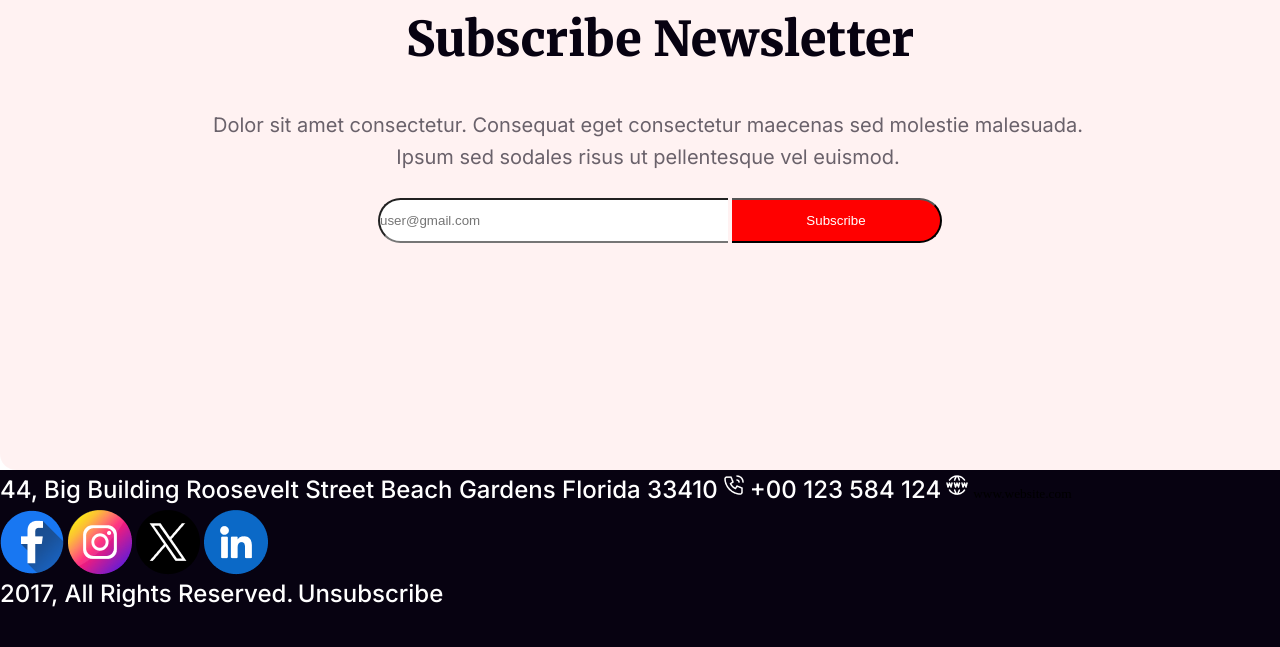
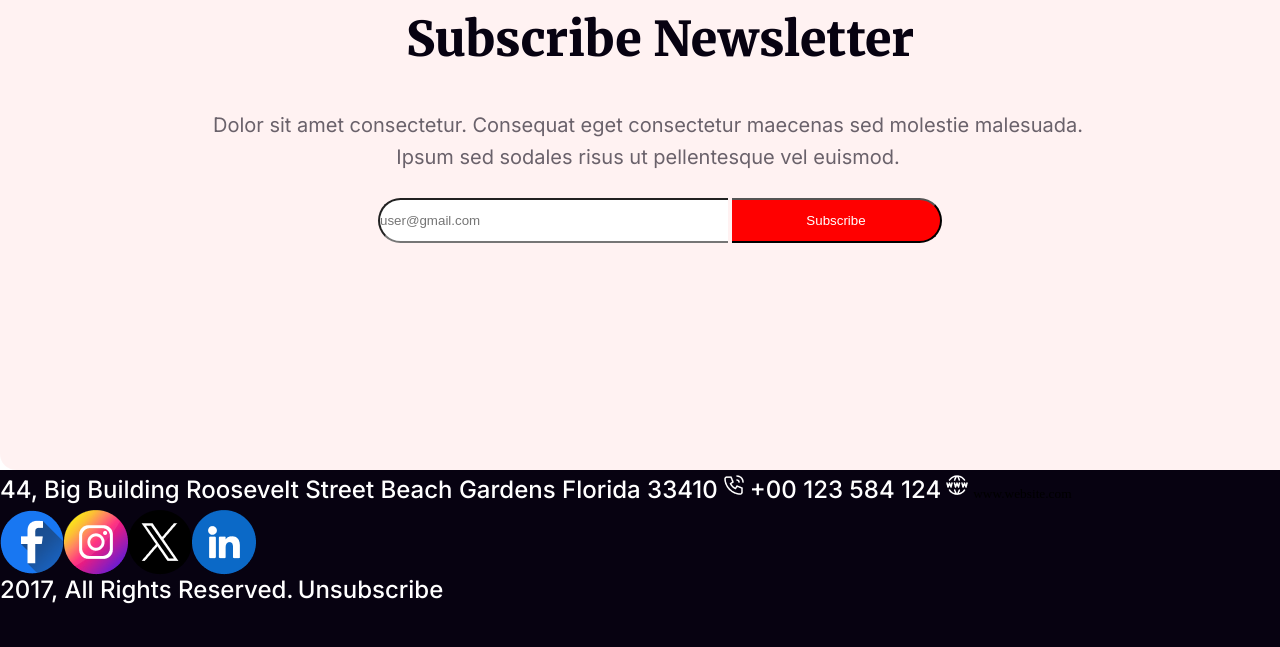
Before and after one commit to masum01747/new-year-assignent, a plain HTML site: page index.html in a window 1280 px wide. Shown: the part 7510-8157 px from the top of the page. Drawn offline with Linux system fonts and the light colour scheme.

Commit message:
add footer

```diff
--- a/index.html
+++ b/index.html
@@ -137,6 +137,8 @@
     </main>
     <footer>
         <div class="allfooter">
+            <div class="bannerfooter">
+                <div>
                     <div>
                         <small class="florida">44, Big Building Roosevelt Street
                         Beach Gardens Florida 33410</small>
@@ -146,7 +148,7 @@
                         <small>www.website.com</small>
 
                     </div>
-            <div>
+                    <div class="imagesall">
                         <img src="../images/Facebook.png" alt="Facebook">
                         <img src="../images/Instagram.png" alt="">
                         <img src="../images/Twitter.png" alt="">
@@ -158,6 +160,10 @@
 
                     </div>
 
+                </div>
+
+            </div>
+
 
         <div>
 
--- a/style.css
+++ b/style.css
@@ -483,4 +483,8 @@ text-align: left ;
     font-style: normal;
     font-weight: 500;
     line-height: normal;
-    }
+}
+.imagesall{
+        display: flex;
+
+}
```
Lines whose indentation alone changed are shown as unchanged.
